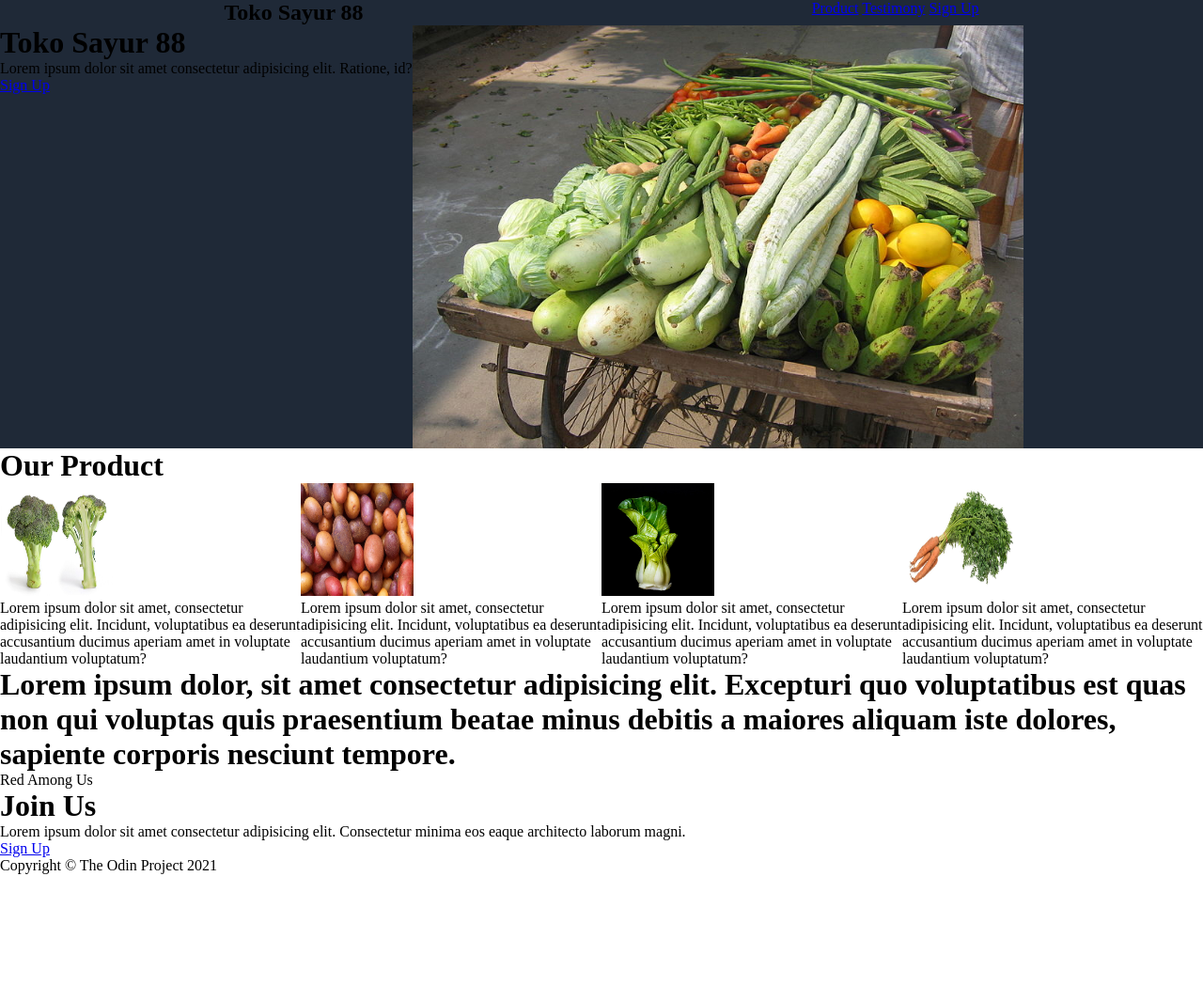
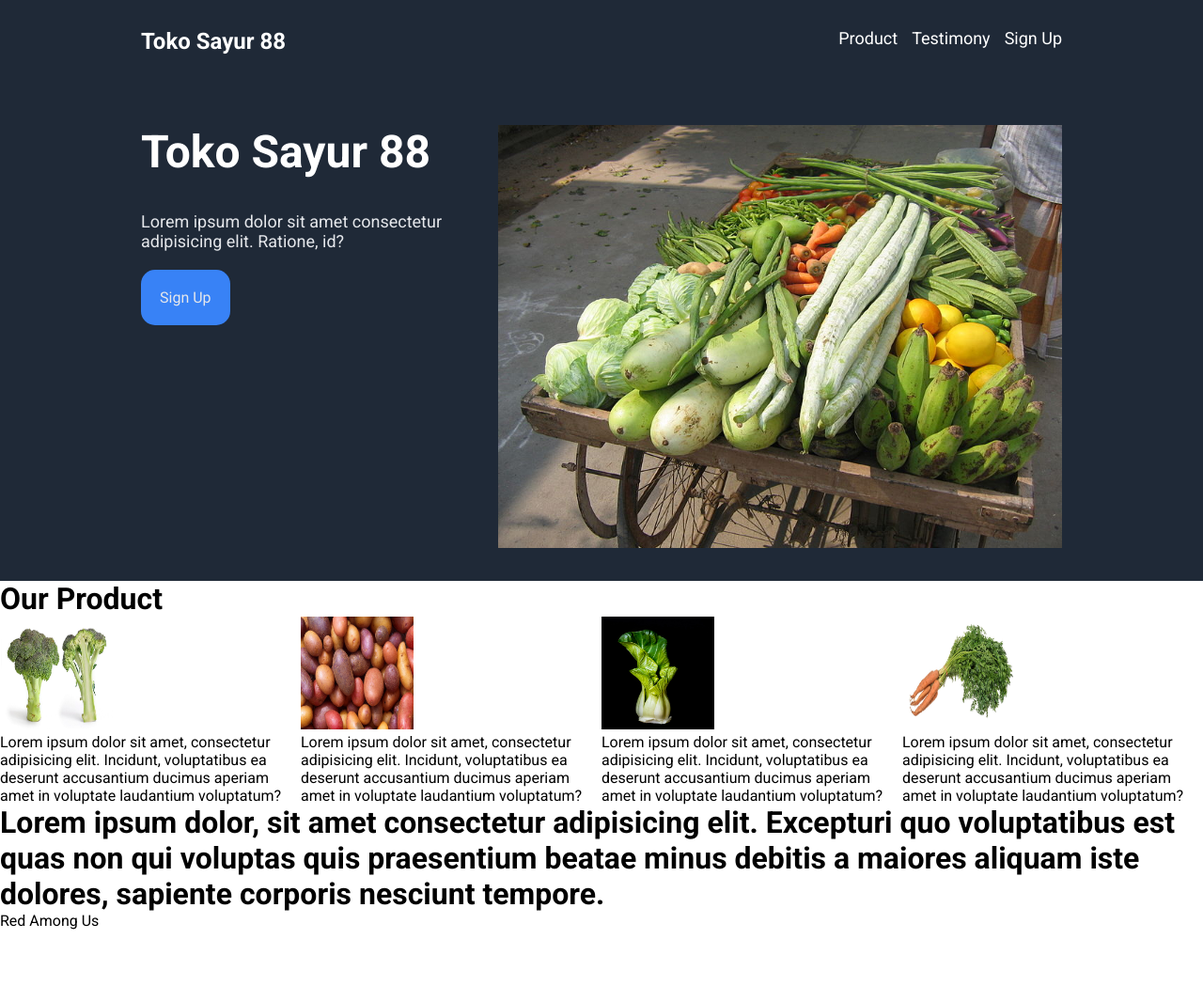
Before and after one commit to TahoeBoelat/odin-landing-page, a plain HTML site: page index.html in a window 1280 px wide. Shown: the top 1049 px of the page at 94% size. Before the commit the page ends 930 px from the top, so only its background shows below. Drawn offline with Linux system fonts and the light colour scheme.

Commit message:
Update index.htm
Update style.css

```diff
--- a/css/style.css
+++ b/css/style.css
@@ -1,24 +1,64 @@
 /* Utilities */
 @import url('https://fonts.googleapis.com/css2?family=Roboto:wght@300;400;700&display=swap');
-
 * {
+    font-family: 'Roboto', sans-serif;
     margin: 0;
     padding: 0;
 }
+.nav-container, .header-container {
+    padding-left: 150px;
+    padding-right: 150px;
+}
+/* Akhir Utilities */
 /* First Content */
 .first-container {
     background: #1f2937;
 }
 /* Navigation */
 .nav-container {
+    padding-top: 30px;
+    padding-bottom: 30px;
     display: flex;
-    justify-content: space-around;
+    justify-content: space-between;
+}
+.menu-container {
+    display: flex;
+    gap: 15px;
+}
+.company-logo {
+    color: #ffff;
+    font-size: 24px;
+}
+.menu-item {
+    text-decoration: none;
+    color: white;
+    font-size: 18px;
 }
 /* Akhir Navigation */
 /* Header */
 .header-container {
+    padding-top: 45px;
+    padding-bottom: 35px;
     display: flex;
     flex-direction: row;
+    gap: 5px;
+}
+.title {
+    font-size: 48px;
+    color: #ffff;
+}
+.jargon-paragraph {
+    font-size: 18px;
+    color: #e5e7eb;
+    margin-top: 35px;
+    margin-bottom: 40px;
+}
+.signup-btn {
+    background: #3882f6;
+    padding: 20px;
+    border-radius: 15px;
+    text-decoration: none;
+    color: #e5e7eb;
 }
 .imageheader {
     width: 650px;
@@ -26,7 +66,6 @@
 }
 /* Akhir Header */
 /* Akhir First Content */
-
 /* Product section */
 .product-container {
     display: flex;
--- a/index.html
+++ b/index.html
@@ -28,7 +28,7 @@
                 <div class="title-section-container">
                     <h1 class="title">Toko Sayur 88</h1>
                     <p class="jargon-paragraph">Lorem ipsum dolor sit amet consectetur adipisicing elit. Ratione, id?</p>
-                    <a href="#" class="signup-btn">Sign Up</a>
+                    <span class="link-wrapper"><a href="#" class="signup-btn">Sign Up</a></span>
                 </div>
                 <img src="/images/vegetable.jpg" alt="vegetable product" class="imageheader">
             </div>
```
